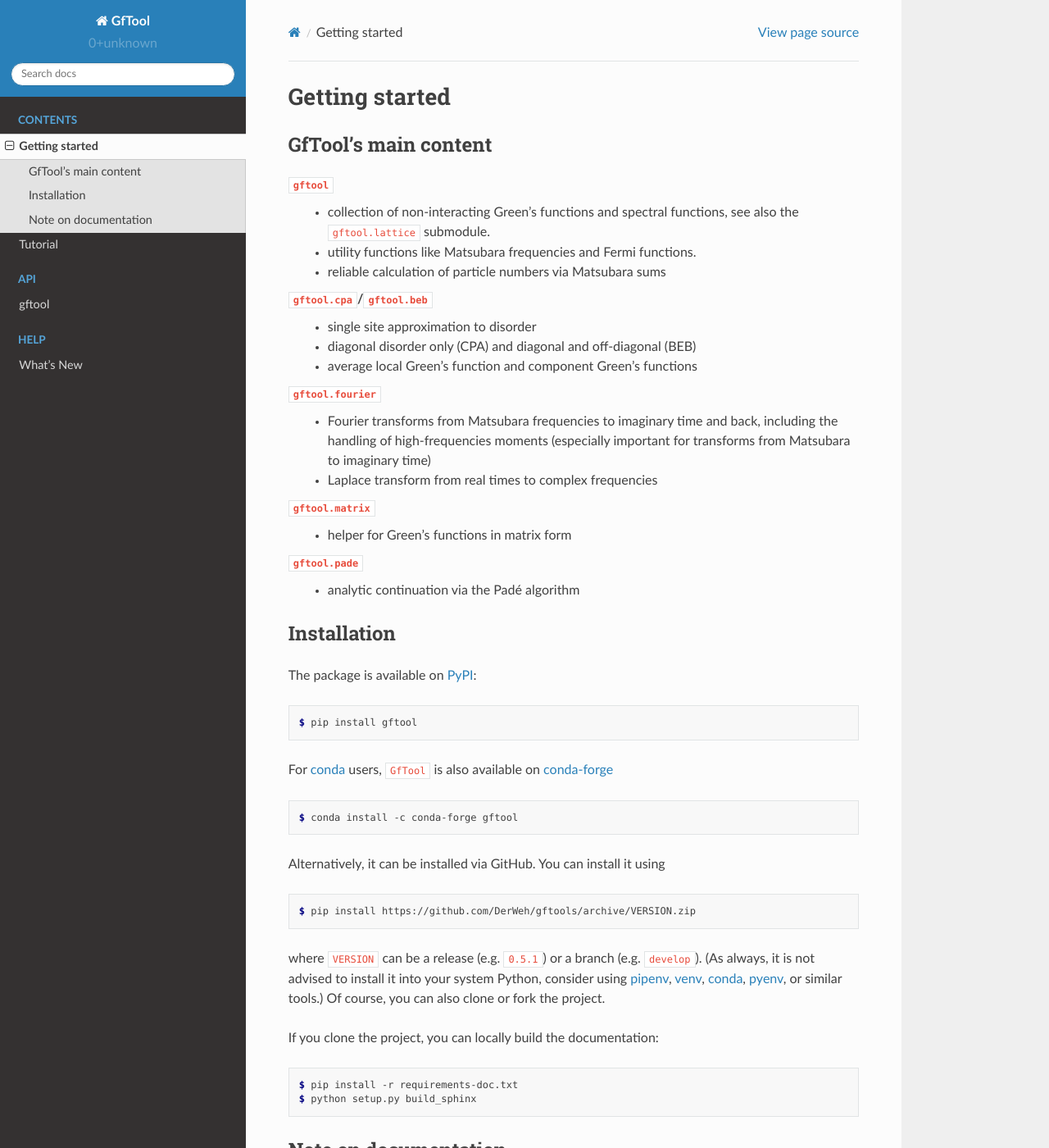
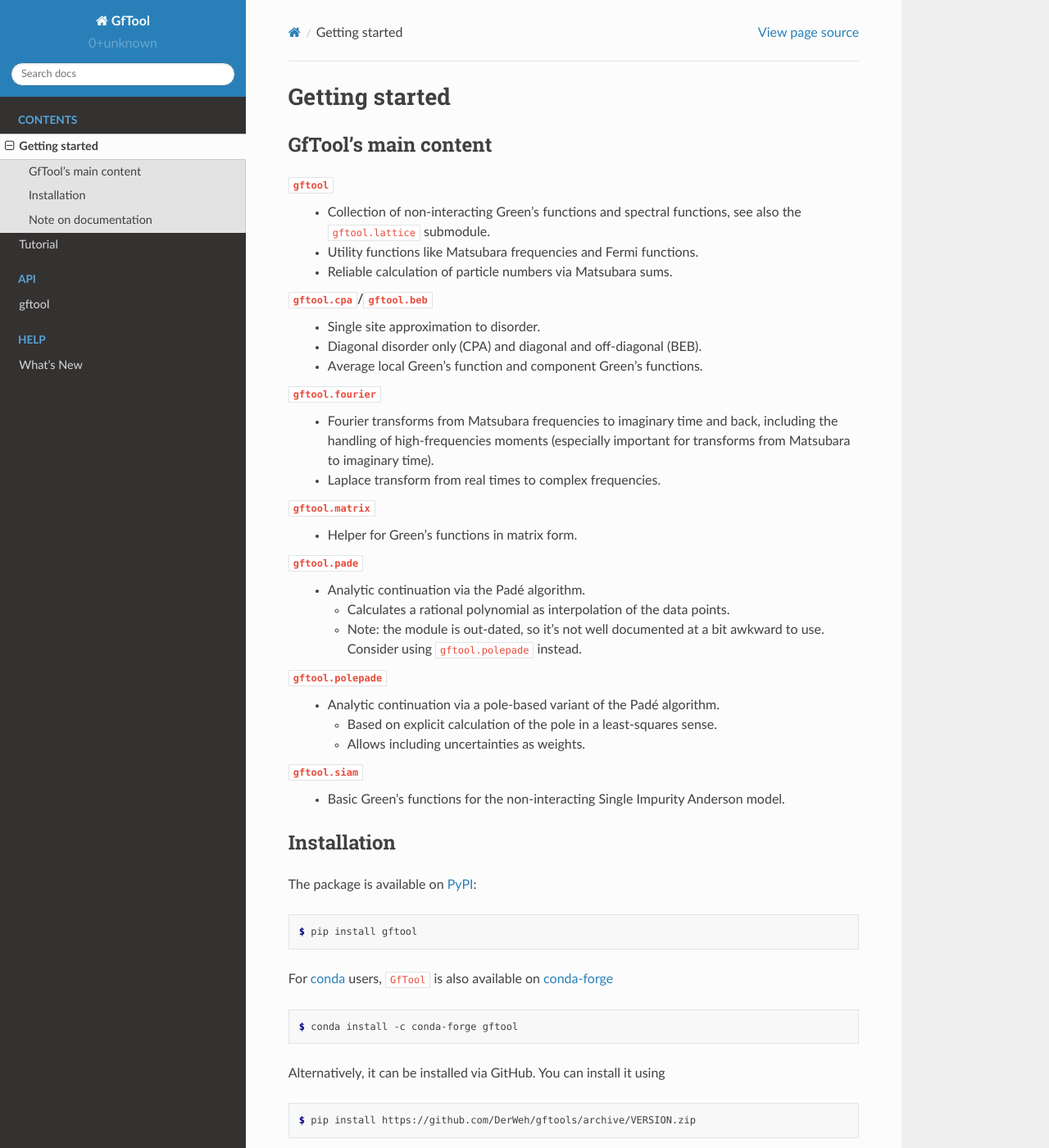
Before and after one commit to DerWeh/gftools, a Sphinx documentation site: the page built from docs/source/getting-started.rst, in a window 1280 px wide and 1400 px high. Shown: the whole window at 82% size. Built offline with Sphinx 7.4.7 and the Read the Docs theme 2.0.0, drawn with Linux system fonts in a browser that asks for light colours; pages that are not in the unit, such as notebooks, are missing from menus; cross-references to code outside the pages are shown as plain code.

Commit message:
Doc: update overview over GfTool

```diff
--- a/docs/source/getting-started.rst
+++ b/docs/source/getting-started.rst
@@ -6,27 +6,41 @@
 ---------------------
 
 `gftool`
-   * collection of non-interacting Green's functions and spectral functions,
+   * Collection of non-interacting Green's functions and spectral functions,
      see also the `~gftool.lattice` submodule.
-   * utility functions like Matsubara frequencies and Fermi functions.
-   * reliable calculation of particle numbers via Matsubara sums
+   * Utility functions like Matsubara frequencies and Fermi functions.
+   * Reliable calculation of particle numbers via Matsubara sums.
 
 `~gftool.cpa`/`~gftool.beb`
-   * single site approximation to disorder
-   * diagonal disorder only (CPA) and diagonal and off-diagonal (BEB)
-   * average local Green's function and component Green's functions
+   * Single site approximation to disorder.
+   * Diagonal disorder only (CPA) and diagonal and off-diagonal (BEB).
+   * Average local Green's function and component Green's functions.
 
 `~gftool.fourier`
    * Fourier transforms from Matsubara frequencies to imaginary time and back,
      including the handling of high-frequencies moments
-     (especially important for transforms from Matsubara to imaginary time)
-   * Laplace transform from real times to complex frequencies
+     (especially important for transforms from Matsubara to imaginary time).
+   * Laplace transform from real times to complex frequencies.
 
 `~gftool.matrix`
-   * helper for Green's functions in matrix form
+   * Helper for Green's functions in matrix form.
 
 `~gftool.pade`
-   * analytic continuation via the Padé algorithm
+   * Analytic continuation via the Padé algorithm.
+
+     - Calculates a rational polynomial as interpolation of the data points.
+     - Note: the module is out-dated, so it's not well documented at a bit
+       awkward to use. Consider using `~gftool.polepade` instead.
+
+`~gftool.polepade`
+   * Analytic continuation via a pole-based variant of the Padé algorithm.
+
+     - Based on explicit calculation of the pole in a least-squares sense.
+     - Allows including uncertainties as weights.
+
+`~gftool.siam`
+   * Basic Green's functions for the non-interacting Single Impurity Anderson
+     model.
 
 
 Installation
```
Also changed, not shown: README.rst (+24 -10 lines), whats-new.rst (+7 -0 lines).
